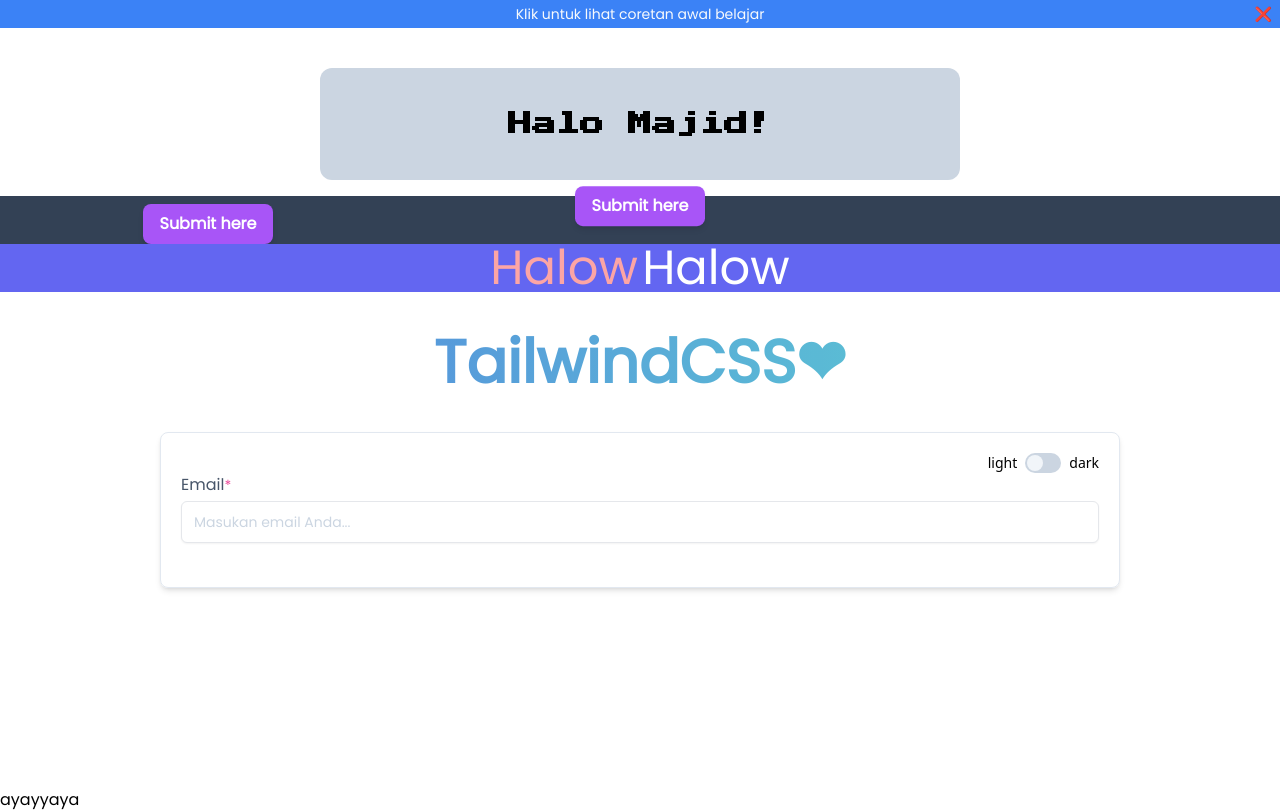
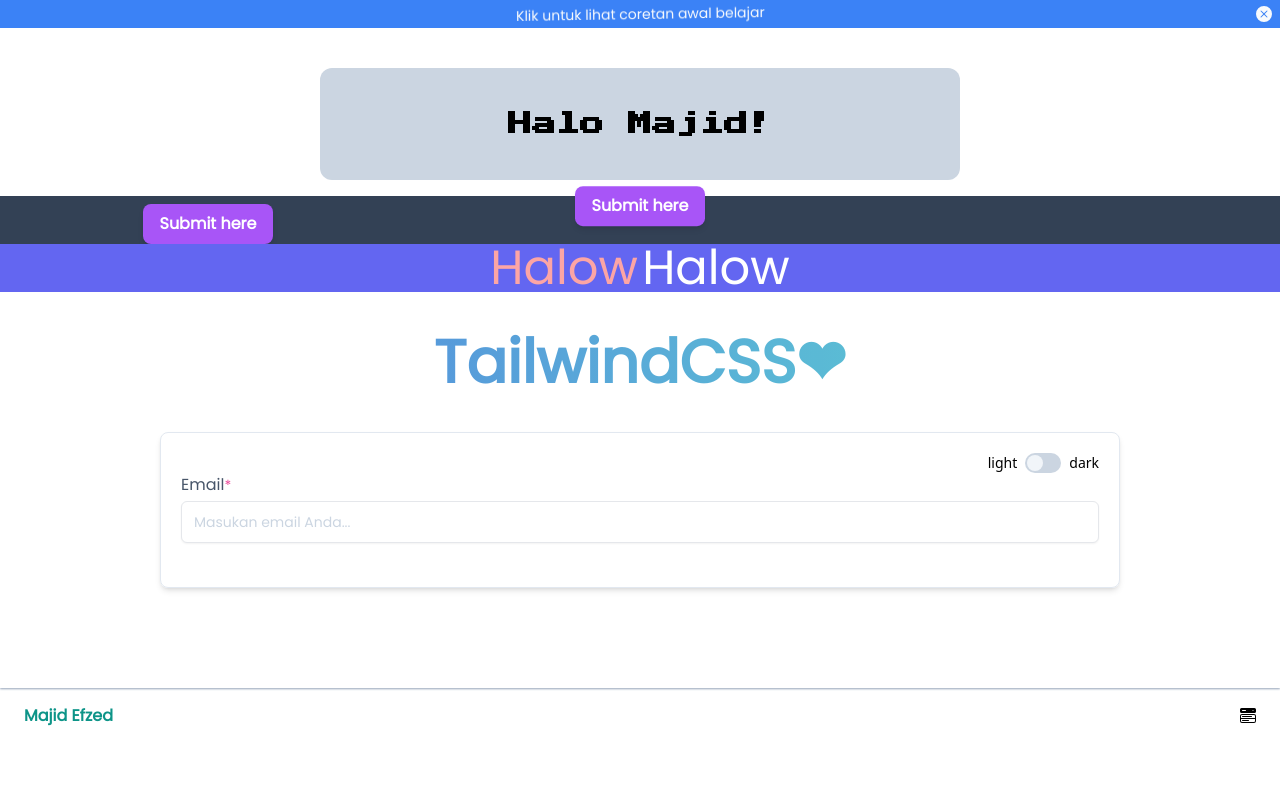
Before and after one commit to majid-efzed/learn-tailwind, a website: page public/index.html in a window 1280 px wide. Both pictures are taken after a click on the element "Klik untuk lihat coretan awal belajar". Drawn offline with Linux system fonts and the light colour scheme.

Commit message:
add portfolio navbar

```diff
--- a/public/index.html
+++ b/public/index.html
@@ -16,11 +16,20 @@
 <body class="font-poppins">
 
     <!-- coretan belajar -->
-    <div class="w-full bg-blue-600 hover:bg-blue-500 transition duration-300 ease-in-out text-slate-50 text-sm text-center py-1 px-2 flex relative group" id="info">
-        <span class="m-auto cursor-pointer animate-goyang group-hover:animate-none" id="show-coretan">Klik untuk lihat coretan awal belajar</span>
-        <span class="text-sm text-slate-50 cursor-pointer absolute right-[8px]" id="close">❌</span>
+    <div class="w-full bg-blue-600 hover:bg-blue-500 transition duration-300 ease-in-out text-slate-50 text-sm text-center py-1 px-2 flex relative group"
+        id="info">
+        <span class="m-auto cursor-pointer group-hover:animate-goyang" id="show-coretan">Klik untuk lihat
+            coretan awal belajar</span>
+        <span class="text-sm cursor-pointer absolute right-[8px] top-[6px]" id="close">
+            <svg xmlns="http://www.w3.org/2000/svg" width="16" height="16" fill="currentColor"
+                class="bi bi-x-circle-fill" viewBox="0 0 16 16">
+                <path
+                    d="M16 8A8 8 0 1 1 0 8a8 8 0 0 1 16 0zM5.354 4.646a.5.5 0 1 0-.708.708L7.293 8l-2.647 2.646a.5.5 0 0 0 .708.708L8 8.707l2.646 2.647a.5.5 0 0 0 .708-.708L8.707 8l2.647-2.646a.5.5 0 0 0-.708-.708L8 7.293 5.354 4.646z" />
+            </svg>
+        </span>
     </div>
-    <div class="container overflow-hidden transition-all duration-300 ease-in-out mx-auto h-0" id="coretan">
+
+    <div class="coretan" id="coretan">
 
         <div class="group bg-slate-300 w-[50%] mx-auto p-10 rounded-xl mt-10">
             <h1 class="text-2xl text-center font-bold group-hover:text-slate-700 font-press-start">
@@ -39,7 +48,8 @@
             class="font-bold text-center mt-10 text-6xl bg-gradient-to-r from-blue-700 to-teal-400 bg-clip-text text-transparent hover:animate-goyang animate-fast-pulse">
             TailwindCSS❤</h1>
 
-        <div class="w-3/4 mx-auto mt-10 p-5 border border-slate-200 shadow-md rounded-lg dark:bg-slate-700 transition-all ease-in-out">
+        <div
+            class="w-3/4 mx-auto mt-10 p-5 border border-slate-200 shadow-md rounded-lg dark:bg-slate-700 transition-all ease-in-out">
 
             <!-- Fitur Toggle Dark Mode -->
             <div class="flex mx-auto font-sans text-sm font-medium justify-center items-center gap-2 md:justify-end">
@@ -66,9 +76,30 @@
             </form>
         </div>
 
-        <div class="mt-[200px]">ayayyaya</div>
+        <div class="mt-[100px]"></div>
     </div>
     <!-- Akhir Coretan -->
+
+    <!-- Portfolio -->
+
+    <!-- Start Navbar -->
+    <section id="navbar">
+        <div class="container">
+            <nav class="flex justify-between items-center py-4 px-6">
+                <span class="font-bold text-teal-600">Majid Efzed</span>
+                <span>
+                    <svg xmlns="http://www.w3.org/2000/svg" width="16" height="16" fill="currentColor"
+                        class="bi bi-menu-button-wide-fill" viewBox="0 0 16 16">
+                        <path
+                            d="M1.5 0A1.5 1.5 0 0 0 0 1.5v2A1.5 1.5 0 0 0 1.5 5h13A1.5 1.5 0 0 0 16 3.5v-2A1.5 1.5 0 0 0 14.5 0h-13zm1 2h3a.5.5 0 0 1 0 1h-3a.5.5 0 0 1 0-1zm9.927.427A.25.25 0 0 1 12.604 2h.792a.25.25 0 0 1 .177.427l-.396.396a.25.25 0 0 1-.354 0l-.396-.396zM0 8a2 2 0 0 1 2-2h12a2 2 0 0 1 2 2v5a2 2 0 0 1-2 2H2a2 2 0 0 1-2-2V8zm1 3v2a1 1 0 0 0 1 1h12a1 1 0 0 0 1-1v-2H1zm14-1V8a1 1 0 0 0-1-1H2a1 1 0 0 0-1 1v2h14zM2 8.5a.5.5 0 0 1 .5-.5h9a.5.5 0 0 1 0 1h-9a.5.5 0 0 1-.5-.5zm0 4a.5.5 0 0 1 .5-.5h6a.5.5 0 0 1 0 1h-6a.5.5 0 0 1-.5-.5z" />
+                    </svg>
+                </span>
+            </nav>
+        </div>
+    </section>
+    <!-- End Navbar -->
+
+    <!-- end Portfolio -->
 
 
 
@@ -90,7 +121,7 @@
         const info = document.querySelector('#info');
 
         showCoretan.addEventListener('click', function () {
-            coretan.classList.toggle('h-0');
+            coretan.classList.toggle('coretan-show');
         });
 
         closeCoretan.addEventListener('click', function () {
--- a/src/input.css
+++ b/src/input.css
@@ -10,4 +10,14 @@
     #toggle:checked ~ label div.toggle-circle {
         @apply translate-x-4
     }
+
+    .coretan {
+        @apply container overflow-hidden transition-all duration-1000 ease-in-out mx-auto max-h-0 shadow-sm shadow-slate-400
+    }
 }
+
+@layer utilities {
+    .coretan-show {
+    @apply max-h-[900px]
+    }
+}
```
Also changed, not shown: public/css/style.css.
